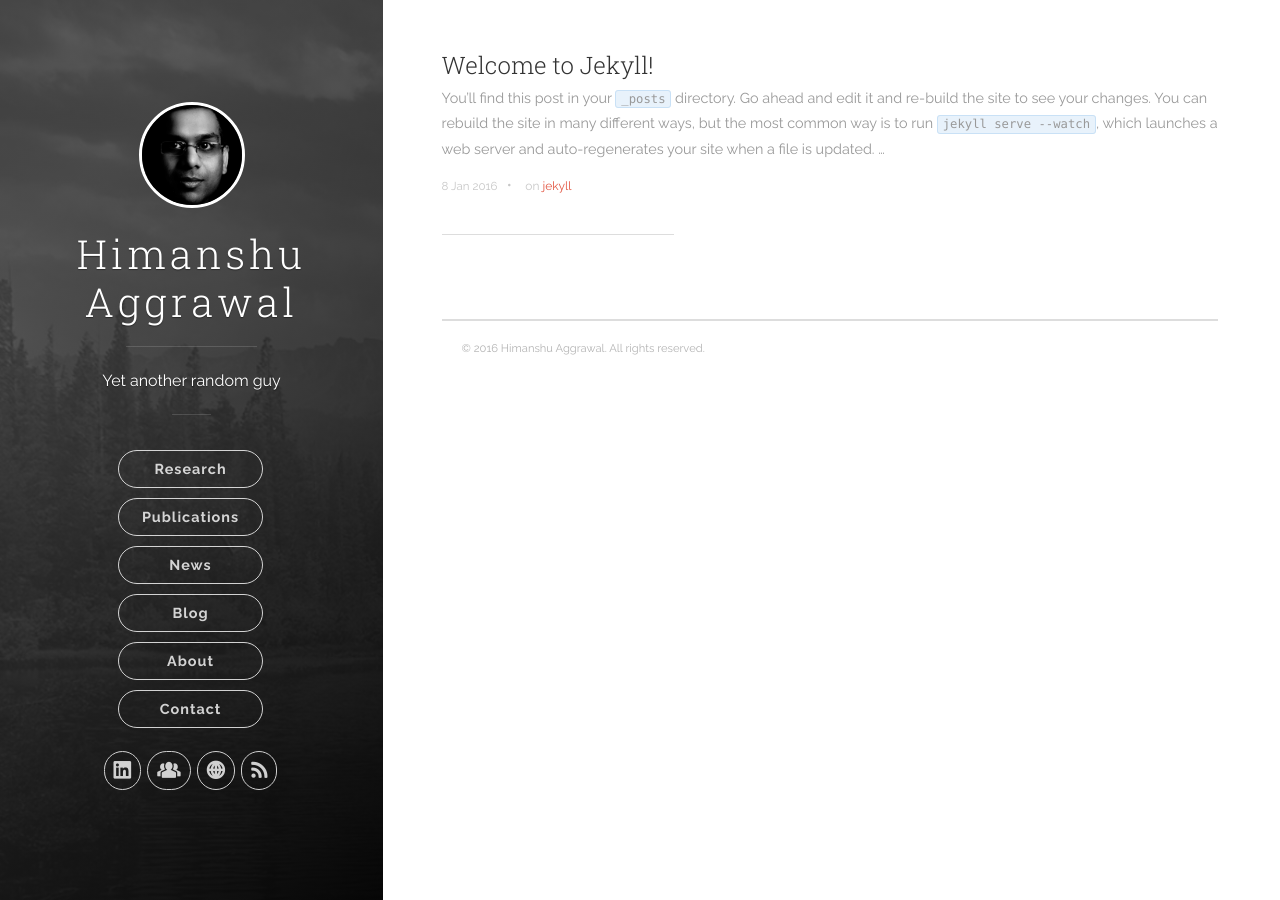
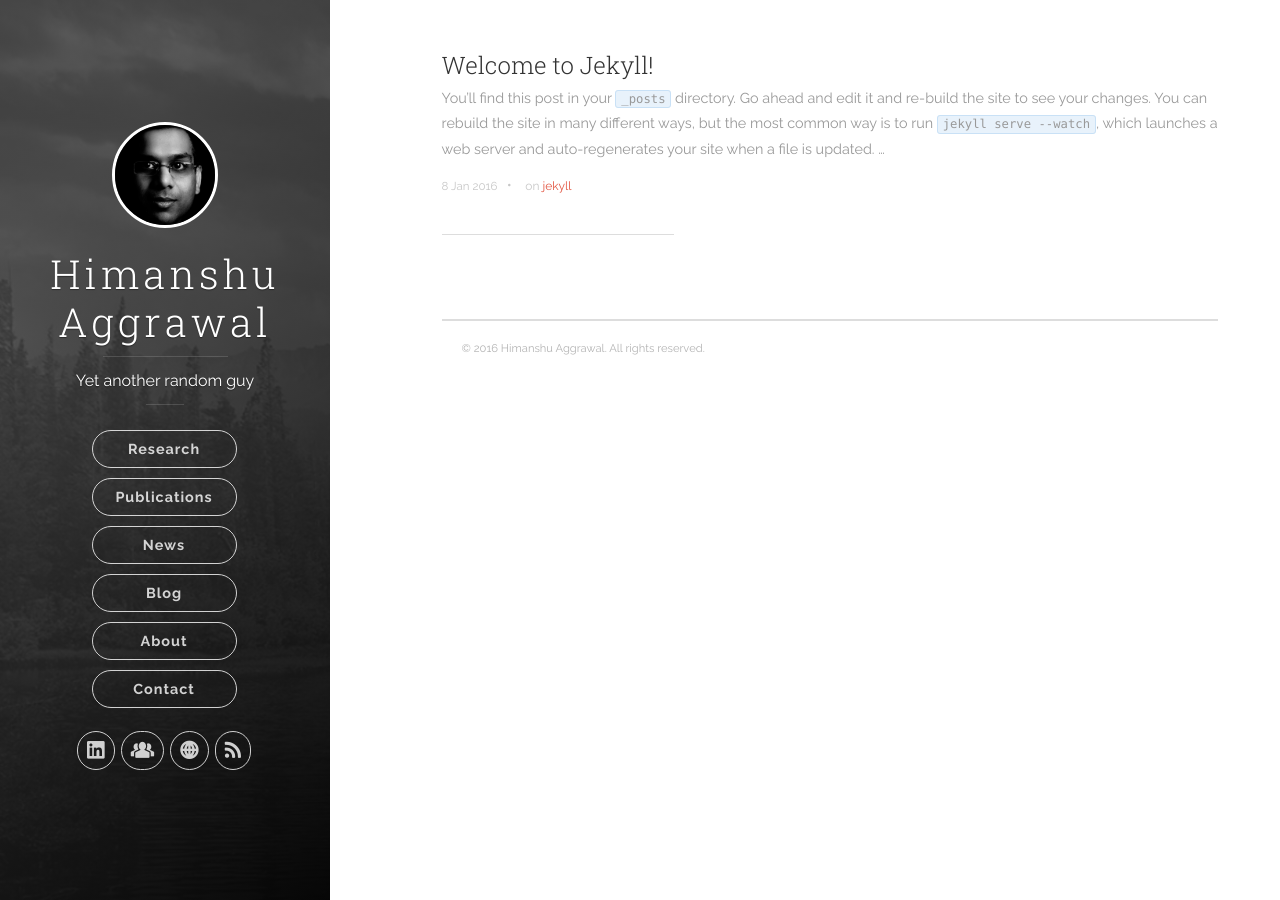
Before and after one commit to ahimanshu13/ahimanshu13.github.io, a Jekyll site: the page built from index.html, in a window 1280 px wide. Built offline with Jekyll 4.4.1, drawn with Linux system fonts in a browser that asks for light colours; nearby versions of some CDN libraries; the list of posts is cut into pages by our own code.

Commit message:
Changing the side pannel settings in collasped mode Change cover pannel width 1221 Changed cover pannel divider margin 1243 Changed inner pannel allignment 1263

```diff
--- a/css/uno.css
+++ b/css/uno.css
@@ -1218,7 +1218,7 @@
 
 .panel-cover--collapsed {
 	width: 40%;
-	max-width: 383px; }
+	max-width: 330px; }
 
 .panel-cover--overlay {
 	display: block;
@@ -1240,7 +1240,7 @@
 
 .panel-cover__divider {
 	width: 50%;
-	margin: 20px auto;
+	margin: 10px auto;
 	border-top: 1px solid rgba(255, 255, 255, 0.14); }
 
 .panel-cover__divider--secondary {
@@ -1260,7 +1260,7 @@
 	vertical-align: middle;
 	position: relative;
 	z-index: 800;
-	padding: 0 60px; }
+	padding: 0 40px; }
 
 .panel-main__content {
 	max-width: 650px;
```
